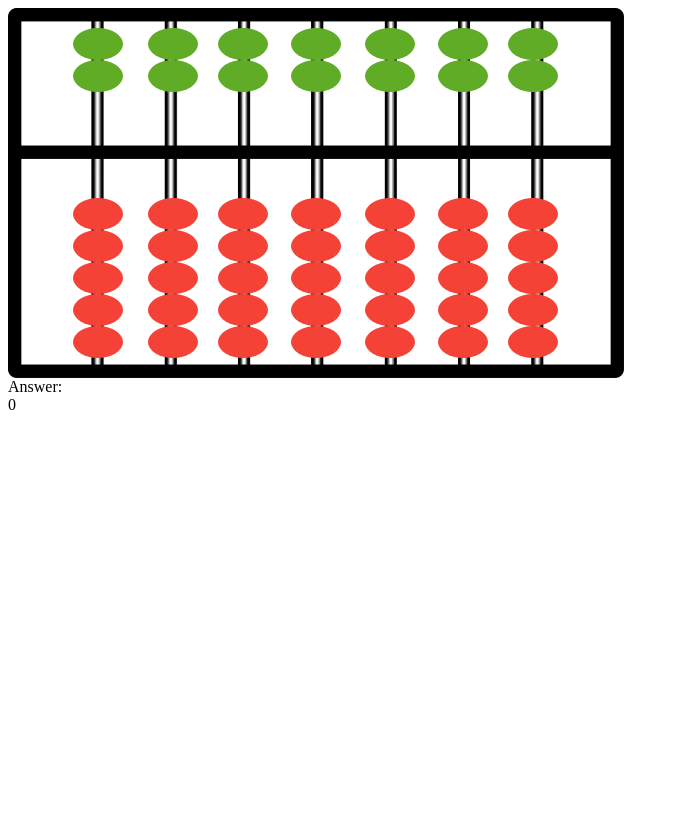
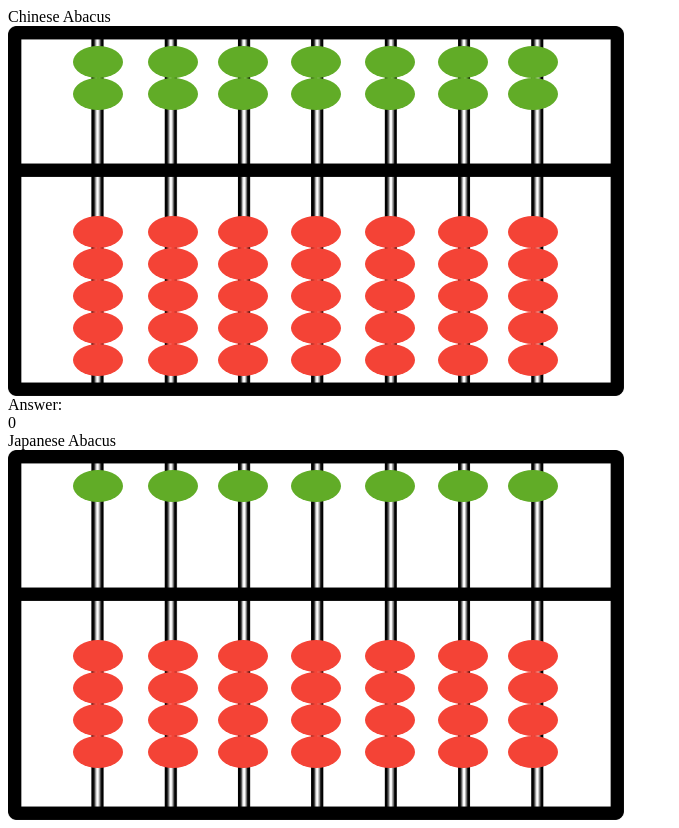
Before and after one commit to lal1029/Miabaci, a plain HTML site: page index.html in a window 1280 px wide. Shown: the whole page, without its empty margins (0-679 px from the left). Before the commit the page ends 800 px from the top, so only its background shows below. Drawn offline with nearby package versions, Linux system fonts and the light colour scheme.

Commit message:
cleaning up the main js code

```diff
--- a/index.html
+++ b/index.html
@@ -7,9 +7,12 @@
     <title>Abacus</title>
   </head>
   <body>
-    <div id="abacusFrame"></div>
+    <div>Chinese Abacus</div>
+    <div id="chineseAbacus" class="abacusFrame"></div>
     <div id="answerTitle">Answer: </div>
     <div id="answer">0</div>
+    <div>Japanese Abacus</div>
+    <div id="japaneseAbacus" class="abacusFrame"></div>
     <!--<script src="http://cdnjs.cloudflare.com/ajax/libs/gsap/latest/TweenLite.min.js"></script>
     <script src="http://cdnjs.cloudflare.com/ajax/libs/gsap/latest/plugins/CSSPlugin.min.js"></script>-->
     <script src="http://cdnjs.cloudflare.com/ajax/libs/gsap/1.16.1/TweenMax.min.js"></script>
--- a/scripts/main.js
+++ b/scripts/main.js
@@ -53,9 +53,8 @@ var Bead = function(value, options, canMoveUp) {
 	var self = this;
 
 	this.moveBead = function() {
-		console.log("hey bead click event registered");
+
 		// depending on the bead.canMoveUp property, animation bead movement and update the canMoveUp property
-
 		if(!self.canMoveUp) {
 			//moving the bead down
 			var curTransform = new WebKitCSSMatrix(window.getComputedStyle(self.shape).webkitTransform);
@@ -82,89 +81,11 @@ var Bead = function(value, options, canMoveUp) {
 	 	self.canMoveUp = !self.canMoveUp;
 	}
 
-	//move function returns 1 if bead moved up, return 0 if it did not move at all, and returns -1 if bead moved down
-	/*this.move = function() {
-		var direction = 0;
-
-		console.log("\nTrying to move the bead");
-		console.log("Original bead values:");
-		debug(self);
-
-		//If there's space below the current bead, then move the bead downwards by exchanging position with the dummy bead
-		if(self.beadBelow !== null && self.beadBelow.value === 0) {
-			console.log("Moving bead down...");
-
-			var tempSelfBelowBelow = self.beadBelow.beadBelow;
-
-			//Taking care of connections with the node currently above it
-			if (self.beadAbove !== null) {
-				self.beadAbove.beadBelow = self.beadBelow;
-			}
-			self.beadBelow.beadAbove = self.beadAbove;
-
-			//Taking care of connection between the newly moved up dummy node and node that moved down
-			self.beadBelow.beadBelow = self;
-			self.beadAbove = self.beadBelow;
-
-			//Taking care of the connection below the dummy node
-			self.beadBelow = tempSelfBelowBelow;
-			if (self.beadBelow !== null) {
-				self.beadBelow.beadAbove = self;
-			}
-
-			//TODO: Code for actually moving the shape downwards
-			console.log("Dummy bead values:");
-			debug(self.beadAbove);
-			console.log("Updated bead values:");
-			debug(self);
-
-			direction = -1;
-		}
-		else if(self.beadAbove !== null && self.beadAbove.value === 0) {
-			console.log("Moving bead up...");
-
-			var tempSelfAbove = self.beadAbove;
-			var tempSelfBelow = self.beadBelow;
-
-			//Taking care of connections with the node currently above it
-			if (self.beadAbove.beadAbove !== null) {
-				self.beadAbove.beadAbove.beadBelow = self;
-			}
-			self.beadAbove = self.beadAbove.beadAbove;
-
-			//Taking care of connection between the newly moved up dummy node and node that moved down
-			tempSelfAbove.beadAbove = self;
-			self.beadBelow = tempSelfAbove;
-
-			//Taking care of the connection below the dummy node
-			if (tempSelfBelow !== null) {
-				tempSelfBelow.beadAbove = self.beadBelow;
-			}
-			self.beadBelow.beadBelow = tempSelfBelow;
-
-			//TODO: Code for actually moving the shape upwards
-			console.log("Bead moved up");
-			console.log("Dummy bead values:");
-			debug(self.beadBelow);
-			console.log("Updated bead values:");
-			debug(self);
-
-			direction = 1;
-		}
-		else {
-			console.log("Bead cannot be moved from current position");
-		}
-
-		self.updateBead(direction, self.value, self.shape);
-	}*/
-
 	this.shape.addEventListener("click", this.moveBead, false);
 }
 
-var Abacus = function(columns, topBeadCount, bottomBeadCount) {
-	//this.parent = document.body;
-	//this.parent = document.getElementById("abacusFrame");
-	this.element = document.getElementById("abacusFrame");
+var abacus = function(abacusName, columns, topBeadCount, bottomBeadCount) {
+	this.element = document.getElementById(abacusName);
 	this.columns = columns;
 	this.topBeadCount = topBeadCount;
 	this.bottomBeadCount = bottomBeadCount;
@@ -177,94 +98,20 @@ var Abacus = function(columns, topBeadCount, bottomBeadCount) {
 	this.beadYAxisSpaceBottom = 190;
 	this.beadYAxisMovementTop = 71;
 	//this.currVal = 0;
-
-	var answer = document.getElementById("answer");
-
-	/*this.parent.appendChild(this.element);
-		TweenLite.set(this.element, {
-			top: '50%',
-			left: '50%',
-			position: 'fixed',
-			overflow: 'visible',
-			perspective: 600,
-		});*/
 }
 
 ///InsertBead - Inserting a bead into the head of a doubly-linked list
 // and return itself
-Abacus.prototype.insertBead = function(headBead, newBead) {
+abacus.prototype.insertBead = function(headBead, newBead) {
 	newBead.beadBelow = headBead;
 	headBead.beadAbove = newBead;
 	return newBead;
 }
 
-Abacus.prototype.fillBeads = function() {
-
-	/*var UpdateBeadTop = function(direction, value, beadShape) {
-		var answer = document.getElementById("answerTitle");
-		var answerVal = document.getElementById("answer");
-		var currVal = parseInt(answerVal.firstChild.nodeValue); //TODO: do it properly by holding the value in a variable
-
-		if (direction === 0) {
-			answer.firstChild.nodeValue += "+0";
-		}
-		else if(direction === -1) {
-			answer.firstChild.nodeValue += "+"+value;
-			var curTransform = new WebKitCSSMatrix(window.getComputedStyle(beadShape).webkitTransform);
-			TweenLite.to(beadShape, 1.5, {
-				y: curTransform.m42+51
-			});
-
-			answerVal.firstChild.nodeValue = currVal+value;
-			//self.currVal += value;
-		}
-		else if(direction === 1) {
-			answer.firstChild.nodeValue += "-"+value;
-			var curTransform = new WebKitCSSMatrix(window.getComputedStyle(beadShape).webkitTransform);
-			TweenLite.to(beadShape, 1.5, {
-				y: curTransform.m42-51
-			});
-
-			answerVal.firstChild.nodeValue = currVal-value;
-			//self.currVal -= value;
-		}
-
-
-	};
-
-	var UpdateBeadBottom = function(direction, value, beadShape) {
-		var answer = document.getElementById("answerTitle");
-		var answerVal = document.getElementById("answer");
-		var currVal = parseInt(answerVal.firstChild.nodeValue);
-
-		if (direction === 0) {
-			answer.firstChild.nodeValue += "+0";
-		}
-		else if(direction === -1) {
-			answer.firstChild.nodeValue += "+"+value;
-			var curTransform = new WebKitCSSMatrix(window.getComputedStyle(beadShape).webkitTransform);
-			TweenLite.to(beadShape, 1.5, {
-				y: curTransform.m42-35
-			});
-			answerVal.firstChild.nodeValue = currVal+value;
-		}
-		else if(direction === 1) {
-			answer.firstChild.nodeValue += "-"+value;
-			var curTransform = new WebKitCSSMatrix(window.getComputedStyle(beadShape).webkitTransform);
-			TweenLite.to(beadShape, 1.5, {
-				y: curTransform.m42+35
-			});
-			answerVal.firstChild.nodeValue = currVal-value;
-		}
-	};*/
-
+abacus.prototype.fillBeads = function() {
 	//Loop through the number of columns the abacus contains
 	for(var i=0; i<this.columns; i++)
 	{
-		// The dummy bead is not displayed
-/*		var dummyBead = new Bead(0);
-		dummyBead.value = 0;
-		var head = dummyBead;*/
 		var head = null;
 
 		//Inserting the top-level beads where the initial position is the two beads aligning to the top
@@ -315,7 +162,7 @@ Abacus.prototype.fillBeads = function() {
 
 	// For debugging
 
-	for(var i=0; i<this.topLevelNodeHeads.length; i++)
+/*	for(var i=0; i<this.topLevelNodeHeads.length; i++)
 	{
 		console.log("Column number:"+i);
 		var currBead = this.topLevelNodeHeads[i];
@@ -325,11 +172,13 @@ Abacus.prototype.fillBeads = function() {
 			//currBead.shape.addEventListener("click", function(){move(currBead)}, false);
 			currBead = currBead.beadBelow;
 		}
-	}
-
+	}*/
 }
 
 window.onload = function() {
-	var abacus = new Abacus(7, 2, 5);
-	abacus.fillBeads();
+	var cnAbacus = new abacus("chineseAbacus", 7, 2, 5);
+	cnAbacus.fillBeads();
+
+	var jpAbacus = new abacus("japaneseAbacus", 7, 1, 4);
+	jpAbacus.fillBeads();
 };
--- a/styles/abacus.css
+++ b/styles/abacus.css
@@ -1,5 +1,5 @@
 
-#abacusFrame {
+.abacusFrame {
   	width: 616px;
   	height: 370px;
   	background: no-repeat;
```
